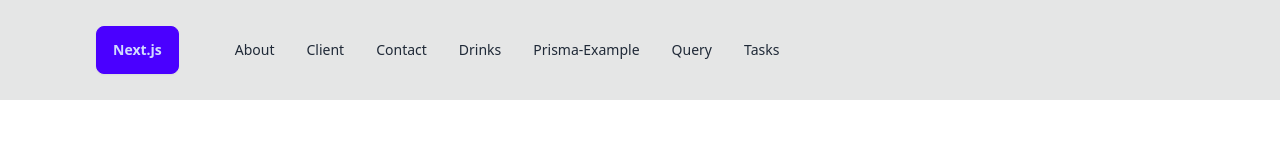
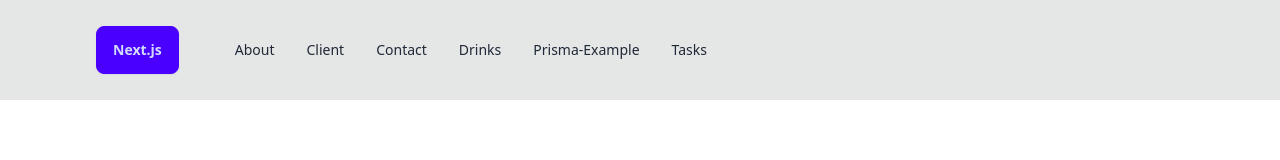
Before and after one commit to hAI-FA001/NextJS-14--Learn, a Next.js app: page /prisma-example in a window 1280 px wide. Shown: the top 160 px of the page. Built offline with nearby package versions, Linux system fonts and the light colour scheme.

Commit message:
remove /query, not needed

```diff
--- a/app/components/Navbar.jsx
+++ b/app/components/Navbar.jsx
@@ -6,7 +6,6 @@ const links = [
   'contact',
   'drinks',
   'prisma-example',
-  'query',
   'tasks',
 ]
 
--- a/app/query/page.js
+++ /dev/null
@@ -1,5 +0,0 @@
-const QueryPage = () => {
-  return <div>QueryPage</div>
-}
-
-export default QueryPage
```
